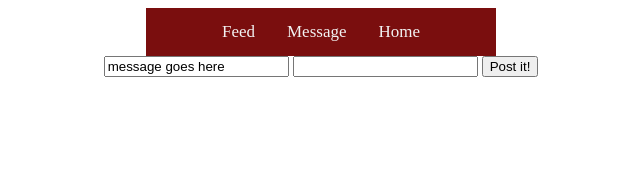
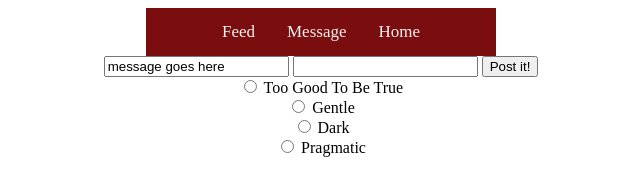
Before and after one commit to girlcodeakl/girlcode-2019-term3, a plain HTML site: page public/post.html in a window 1280 px wide. Shown: the whole page, without its empty margins (319-959 px from the left). Drawn offline with Linux system fonts and the light colour scheme.

Commit message:
categories added
added categories

```diff
--- a/index.js
+++ b/index.js
@@ -27,6 +27,7 @@ function saveNewPost(request, response) {
  post.message = request.body.message;
  post.time = new Date();
  post.image = request.body.image;
+ post.category = request.body.category;
  posts.push(post);
   response.send("thanks for your message. Press back to add another");
 }
--- a/public/post.html
+++ b/public/post.html
@@ -5,6 +5,7 @@
     <link rel="stylesheet" href="style.css">
   </head>
   <body>
+
 
 
 <div class="topnav">
@@ -19,6 +20,14 @@
           <input class="messageInput" type="text" name="message" value="message goes here">
           <input class="imageInput" type="text" name="image" value=" ">
           <button class="postButton">Post it!</button>
+<br>
+<input type="radio" name="category" value="Too Good To Be True"> Too Good To Be True<br>
+<input type="radio" name="category" value="Gentle"> Gentle<br>
+<input type="radio" name="category" value="Dark"> Dark <br>
+<input type="radio" name="category" value="Pragmatic"> Pragmatic
+
+
+
       </form>
       <script>
       function sendMessageToServer(e) {
@@ -26,6 +35,8 @@
         let data = {};
         data.message = document.querySelector(".messageInput").value;
         data.image = document.querySelector(".imageInput").value;
+        data.category = document.querySelector('input[name="category"]:checked').value;
+
         console.log(data.message)
         fetch("/posts",{
           method:"POST",
```
